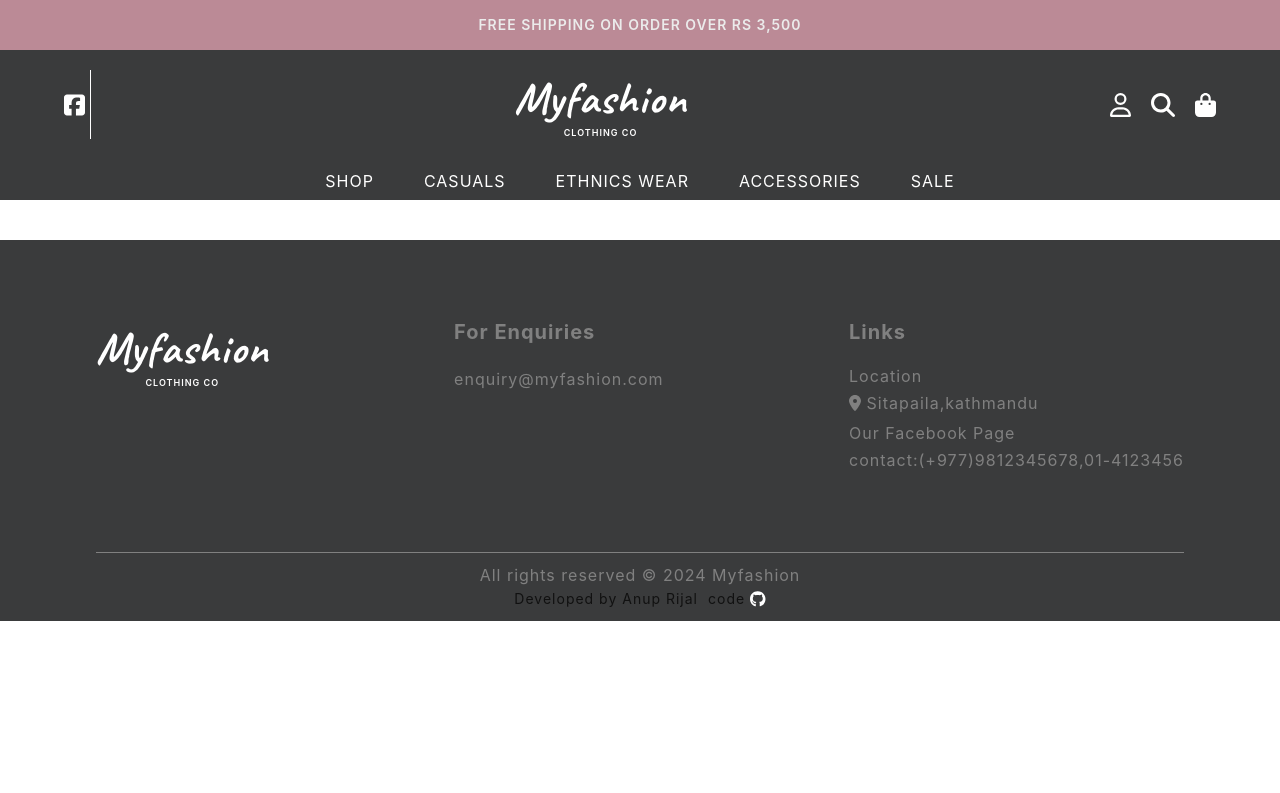
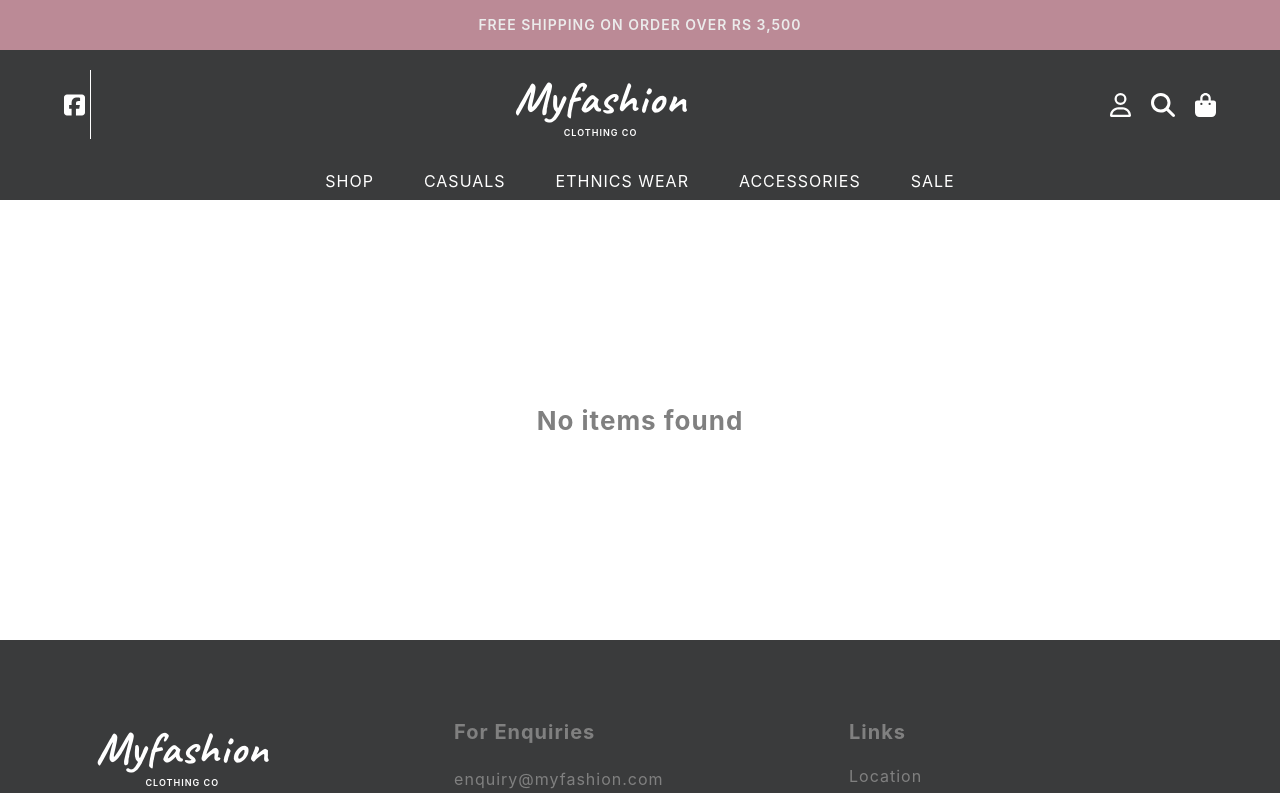
Before and after one commit to AnupRijal123/Vue_clothingbrand_website, a Vue app: page /categories/1 in a window 1280 px wide. Shown: the top 793 px of the page. Built offline with nearby package versions, Linux system fonts and the light colour scheme.

Commit message:
created item not found and page not found page based on route name

```diff
--- a/src/App.vue
+++ b/src/App.vue
@@ -5,7 +5,7 @@
     <div class="content-container">
       <router-view></router-view>
       <div @click="goToTop" class="go-to-top" :class="{'move-up':showNavigateButton}">
-        <font-awesome-icon :icon="['fas', 'angle-up']" />
+        <font-awesome-icon :icon="['fas', 'angle-up']" class="icon"/>
       </div>
     </div>
     <FooterComponent/>
--- a/src/components/NavbarComponent.vue
+++ b/src/components/NavbarComponent.vue
@@ -131,7 +131,7 @@ export default {
     display:none;
 }
 .hamburger-div .icon{
-    font-size:60px;
+    font-size:30px;
     cursor:pointer;
 }
 .navbar-second-row{
--- /dev/null
+++ b/src/components/NoItemFoundComponent.vue
@@ -0,0 +1,17 @@
+<template>
+    <div class="no-item-found-container">
+        <h2>No items found </h2>
+    </div>
+</template>
+
+<style scoped>
+.no-item-found-container{
+    height:50vh;
+    display:flex;
+    justify-content:center;
+    align-items:center;
+}
+.no-item-found-container h2{
+    color:rgba(128,128,128);
+}
+</style>
--- a/src/data/allItems.json
+++ b/src/data/allItems.json
@@ -18,6 +18,7 @@
         "img2": "item2.jpeg",
         "isSold": true,
         "category": "casuals",
+        "madeIn": "china",
         "isSale": true
     },
     {
@@ -41,6 +42,7 @@
         "img2": "item2.jpeg",
         "isSold": true,
         "category": "ethnics",
+        "madeIn": "india",
         "isSale": false
     },
     {
@@ -57,6 +59,7 @@
         "img2": "item2.jpeg",
         "isSold": false,
         "category": "accessories",
+        "madeIn": "usa",
         "isSale": true
     }
 ]
--- a/src/pages/DisplayItems.vue
+++ b/src/pages/DisplayItems.vue
@@ -1,6 +1,9 @@
 <template>
     <div class="display-container">
         <div class="display-content">
+            <div v-if="showNotFound">
+                <NoItemFoundComponent/>
+            </div>
             <ItemsComponent v-if="filteredItems.length!==0" :itemsArray="filteredItems"/>
         </div>
 
@@ -12,15 +15,18 @@
 <script>
 import ItemsComponent from '../components/ItemsComponent';
 import AllItems from '../data/allItems.json';
+import NoItemFoundComponent from '../components/NoItemFoundComponent.vue';
 export default{
     components:{
         ItemsComponent,
+        NoItemFoundComponent
     },
 
     data(){
         return{
             allItems:AllItems,
             filteredItems:[],
+            showNotFound:false,
         }
     },
 
@@ -38,29 +44,38 @@ export default{
             console.log(this.routeName.menuName)
             if(this.routeName.menuName==='shop'){
                 this.filteredItems=this.allItems;
+                this.showNotFound=false;
             }
-            if(this.routeName.menuName==='sale'){
+            else if(this.routeName.menuName==='sale'){
                 this.filteredItems=this.allItems.filter((item)=>{
                     return item.isSale===true;
                 });
+                this.showNotFound=false;
             }
 
-            if(this.routeName.menuName==='casuals'){
+            else if(this.routeName.menuName==='casuals'){
                 this.filteredItems=this.allItems.filter((item)=>{
                     return item.category==='casuals'
-
                 });
+                this.showNotFound=false;
             }
-            if(this.routeName.menuName==='ethnicsWear'){
+            else if(this.routeName.menuName==='ethnicsWear'){
                 this.filteredItems=this.allItems.filter((item)=>{
                     return item.category==='ethnics'
                 });
+                this.showNotFound=false;
             }
-            if(this.routeName.menuName==='accessories'){
+            else if(this.routeName.menuName==='accessories'){
                 this.filteredItems=this.allItems.filter((item)=>{
                     return item.category==='accessories'
                 });
+                this.showNotFound=false;
             }
+            else{
+                this.showNotFound=true;
+            }
+
+
         }
     },
     watch:{
--- a/src/pages/ItemInfoPage.vue
+++ b/src/pages/ItemInfoPage.vue
@@ -1,6 +1,7 @@
 <template>
     <div v-if="selectedItem.length!==0" class="item-info-container">
        <div class="item-info-content-container">
+
         <div class="item-info-content">
             <div class="item-info-heading">
                 <div class="breadcrumb">
@@ -106,7 +107,7 @@
                                     </li>
                                 </div>
 
-                                <p class="heading-text">Made in china</p>
+                                <p class="heading-text">Made in {{selectedItem[0].madeIn}}</p>
 
                             </div>
                         </div>
@@ -144,6 +145,7 @@ export default{
             selectedSize:'',
             moveLeft:false,
             moveRight:false,
+            showNotFound:false,
 
         }
     },
@@ -333,9 +335,7 @@ export default{
     height:100%;
     flex-shrink:0;
  }
- .button-div{
-    background-color:red;
- }
+
 
  .item-description-container{
     flex:1;
@@ -437,12 +437,31 @@ export default{
     .item-display-div{
         flex-direction:column;
     }
-    .main-image-container{
-        width:90%;
-    }
+
     .item-info-container{
         padding-top:320px;
     }
 
 }
+@media only screen and (max-width:550px){
+    .main-image-container{
+        width:300px;
+    }
+    @keyframes moveLeft{
+    0%{
+        transform:translateX(-300px);
+    }
+    100%{
+        transform:translateX(0);
+    }
+}
+@keyframes moveRight{
+    0%{
+        transform:translate(0);
+    }
+    100%{
+        transform:translateX(-300px);
+    }
+}
+}
 </style>
--- /dev/null
+++ b/src/pages/PageNotFoundPage.vue
@@ -0,0 +1,21 @@
+<template>
+    <div class="page-not-found-container">
+       <div class="page-not-found-content d-flex">
+        <h1>Oops ! No Match Found</h1>
+       </div>
+    </div>
+</template>
+
+<style scoped>
+.page-not-found-container{
+    background-color:#3a3b3c;
+    padding-top:200px;
+}
+.page-not-found-content{
+    background-color:#ffffff;
+    height:50vh;
+    justify-content:center;
+    align-items:center;
+}
+
+</style>
--- a/src/router/index.js
+++ b/src/router/index.js
@@ -2,7 +2,7 @@ import { createRouter, createWebHistory } from 'vue-router'
 import HomePage from '../pages/HomePage.vue';
 import DisplayItems from '../pages/DisplayItems.vue';
 import ItemInfoPage from '../pages/ItemInfoPage.vue';
-
+import PageNotFoundPage from '../pages/PageNotFoundPage.vue';
 
 const routes = [
   {
@@ -20,6 +20,11 @@ const routes = [
     path: '/item/:id',
     name: 'ItemInfoPage',
     component: ItemInfoPage,
+  },
+  {
+    path: '/:pathMatch(.*)*',
+    name: 'PageNotFoundPage',
+    component: PageNotFoundPage,
   }
 
 
```
Also changed, not shown: src/assets/storeImages/store1.jpg.
